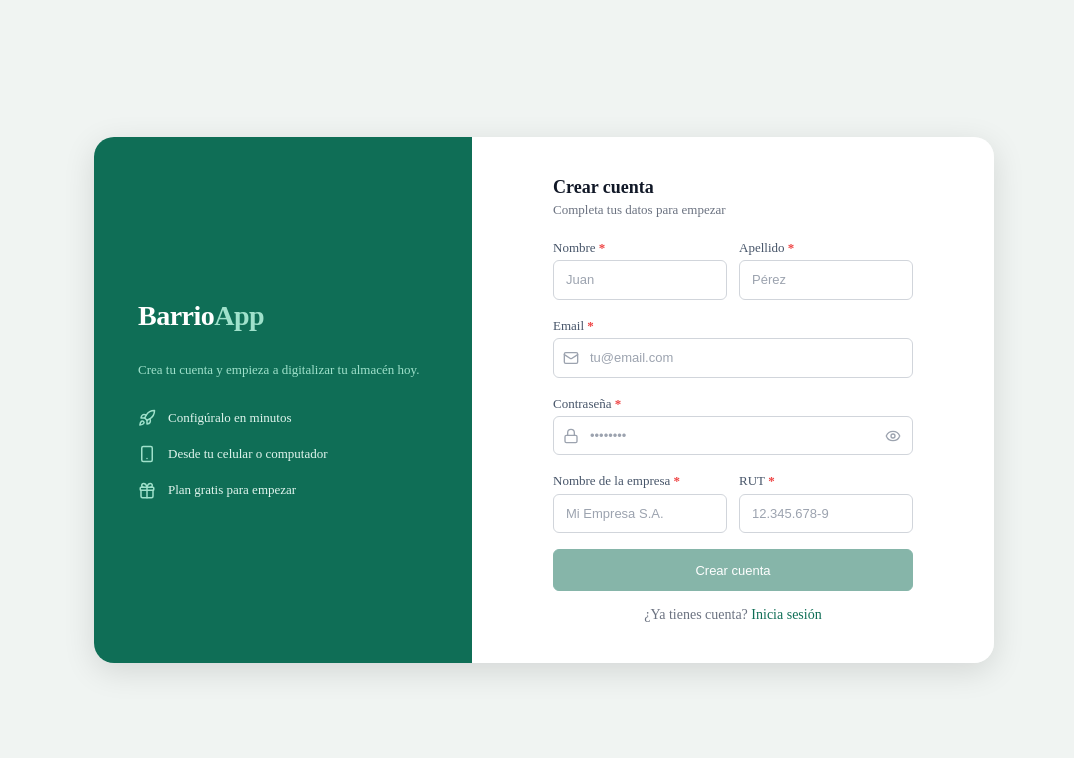
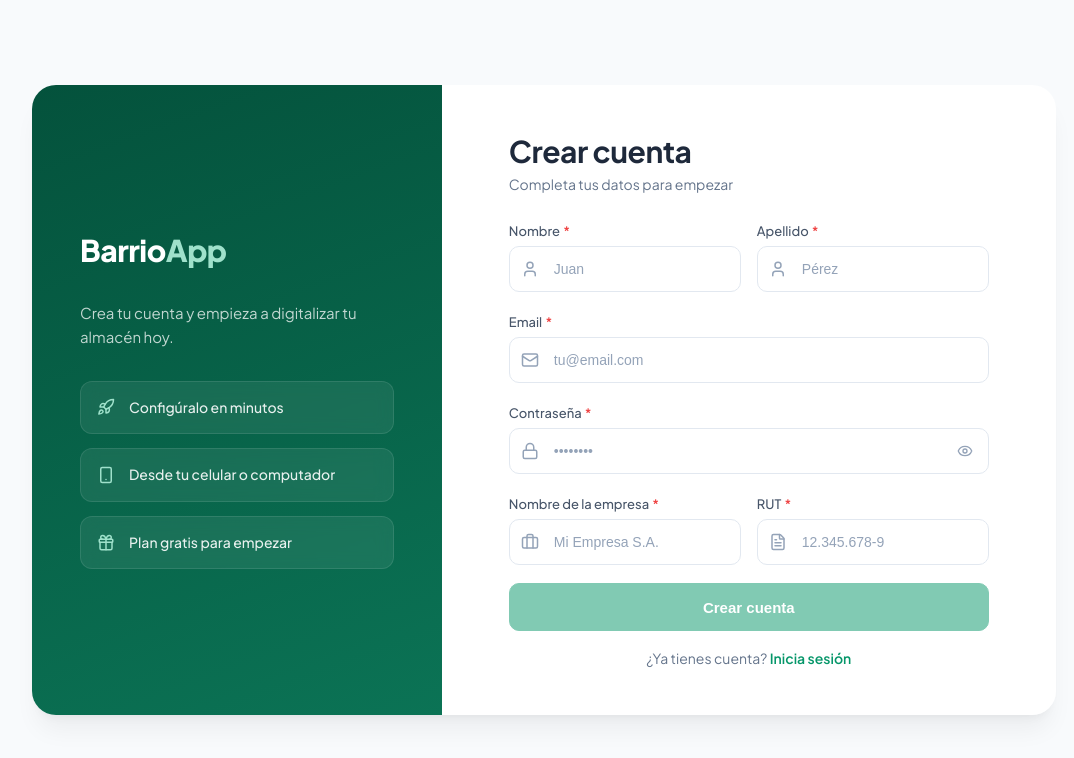
Before and after one commit to b3lmar0809/front-barrio, a React (Vite) app: page /registro in a window 1280 px wide. Shown: the top 758 px of the page, without its empty margins (96-1170 px from the left). Built offline with nearby package versions, Linux system fonts and the light colour scheme; no server answers.

Commit message:
feat: ajustando diseño de login y register

```diff
--- a/src/components/atoms/BenefitItem/BenefitItem.module.css
+++ b/src/components/atoms/BenefitItem/BenefitItem.module.css
@@ -8,7 +8,13 @@
 .item {
     display: flex;
     align-items: center;
-    gap: 0.75rem;
+    gap: 0.875rem;
+    background: rgba(255, 255, 255, 0.07);
+    backdrop-filter: blur(8px);
+    -webkit-backdrop-filter: blur(8px);
+    border: 1px solid rgba(255, 255, 255, 0.1);
+    border-radius: 12px;
+    padding: 16px;
 }
 
 .icon {
@@ -18,7 +24,8 @@
 }
 
 .text {
-    font-size: 0.8125rem;
-    color: #E1F5EE;
+    font-size: 0.875rem;
+    color: rgba(255, 255, 255, 0.9);
     line-height: 1.4;
+    font-weight: 500;
 }
--- a/src/components/atoms/Button/Button.module.css
+++ b/src/components/atoms/Button/Button.module.css
@@ -77,19 +77,28 @@
 
 /* green */
 .green {
-    background: #0F6E56;
-    border-color: #0F6E56;
+    background: #059669;
+    border-color: #059669;
     color: #ffffff;
+    font-weight: 600;
+    transition: background 0.2s, border-color 0.2s, transform 0.2s, opacity 0.15s;
 }
 
 .green:hover:not(:disabled) {
-    background: #0a5a45;
-    border-color: #0a5a45;
+    background: #047857;
+    border-color: #047857;
+    transform: translateY(-1px);
 }
 
 .green:active:not(:disabled) {
-    background: #084838;
-    border-color: #084838;
+    background: #065f46;
+    border-color: #065f46;
+    transform: translateY(0);
+}
+
+.green:focus-visible {
+    outline: 2px solid #059669;
+    outline-offset: 2px;
 }
 
 /* spinner */
--- a/src/components/atoms/Input/Input.module.css
+++ b/src/components/atoms/Input/Input.module.css
@@ -9,7 +9,7 @@
     display: flex;
     flex-direction: column;
     gap: 0.25rem;
-    margin-top: 0.25rem;
+    margin-top: 6px;
 }
 
 .inputWrapper {
@@ -20,35 +20,36 @@
 
 .icon {
     position: absolute;
-    left: 0.625rem;
+    left: 0.75rem;
     display: flex;
     align-items: center;
     pointer-events: none;
-    color: #9ca3af;
+    color: #94A3B8;
     z-index: 1;
 }
 
 .input {
     width: 100%;
-    padding: 0.5625rem 0.75rem;
-    font-size: 0.8125rem;
+    height: 46px;
+    padding: 0 1rem;
+    font-size: 0.875rem;
     line-height: 1.5;
-    color: #111827;
+    color: #1E293B;
     background: #ffffff;
-    border: 1px solid #d1d5db;
-    border-radius: 0.375rem;
+    border: 1px solid #E2E8F0;
+    border-radius: 10px;
     outline: none;
-    transition: border-color 0.15s, box-shadow 0.15s;
+    transition: all 0.2s;
     box-sizing: border-box;
 }
 
 .input::placeholder {
-    color: #9ca3af;
+    color: #94A3B8;
 }
 
 .input:focus {
-    border-color: #0F6E56;
-    box-shadow: 0 0 0 3px rgba(15, 110, 86, 0.12);
+    border-color: #059669;
+    box-shadow: 0 0 0 4px rgba(5, 150, 105, 0.15);
 }
 
 .input:disabled {
@@ -58,25 +59,25 @@
 }
 
 .inputWithIcon {
-    padding-left: 2.25rem;
+    padding-left: 2.75rem;
 }
 
 .inputWithToggle {
-    padding-right: 2.5rem;
+    padding-right: 2.75rem;
 }
 
 .inputError {
-    border-color: #ef4444;
+    border-color: #EF4444;
 }
 
 .inputError:focus {
-    border-color: #ef4444;
-    box-shadow: 0 0 0 3px rgba(239, 68, 68, 0.12);
+    border-color: #EF4444;
+    box-shadow: 0 0 0 4px rgba(239, 68, 68, 0.15);
 }
 
 .toggleBtn {
     position: absolute;
-    right: 0.5rem;
+    right: 0.75rem;
     display: flex;
     align-items: center;
     justify-content: center;
@@ -84,18 +85,18 @@
     border: none;
     cursor: pointer;
     padding: 0.25rem;
-    color: #9ca3af;
+    color: #94A3B8;
     border-radius: 0.25rem;
     transition: color 0.15s;
 }
 
 .toggleBtn:hover {
-    color: #6b7280;
+    color: #64748B;
 }
 
 .errorMsg {
     font-size: 0.75rem;
-    color: #ef4444;
+    color: #EF4444;
     margin: 0;
 }
 
--- a/src/components/organisms/LoginForm/LoginForm.tsx
+++ b/src/components/organisms/LoginForm/LoginForm.tsx
@@ -68,7 +68,7 @@
                 onChange={(e) => setEmail(e.target.value)}
                 required
                 error={errors.email}
-                icon={<Mail size={16} color="#9ca3af" />}
+                icon={<Mail size={18} color="#94A3B8" />}
             />
             <FormField
                 label="Contraseña"
@@ -79,7 +79,7 @@
                 onChange={(e) => setPassword(e.target.value)}
                 required
                 error={errors.password}
-                icon={<Lock size={16} color="#9ca3af" />}
+                icon={<Lock size={18} color="#94A3B8" />}
                 onTogglePassword={() => setShowPassword((p) => !p)}
                 showPassword={showPassword}
             />
--- a/src/components/organisms/RegisterForm/RegisterForm.module.css
+++ b/src/components/organisms/RegisterForm/RegisterForm.module.css
@@ -7,56 +7,61 @@
 .form {
     display: flex;
     flex-direction: column;
-    gap: 1rem;
+    gap: 1.125rem;
     width: 100%;
-    max-width: 360px;
+    max-width: 480px;
 }
 
 .formHeader {
-    margin-bottom: 0.25rem;
+    margin-bottom: 0.5rem;
 }
 
 .formTitle {
-    font-size: 1.125rem;
-    font-weight: 600;
-    color: #111827;
-    margin: 0 0 0.25rem;
+    font-size: 1.875rem;
+    font-weight: 700;
+    color: #1E293B;
+    margin: 0 0 0.375rem;
+    letter-spacing: -0.5px;
+    line-height: 1.2;
 }
 
 .formSubtitle {
-    font-size: 0.8125rem;
-    color: #6b7280;
+    font-size: 0.875rem;
+    color: #64748B;
     margin: 0;
 }
 
 .row {
     display: grid;
     grid-template-columns: 1fr 1fr;
-    gap: 0.75rem;
+    gap: 1rem;
 }
 
 .error {
-    font-size: 0.875rem;
-    color: #ef4444;
+    font-size: 0.8125rem;
+    color: #EF4444;
     margin: 0;
 }
 
 .submitBtn {
     width: 100%;
-    height: 2.625rem;
+    height: 48px;
+    border-radius: 10px;
+    font-size: 0.9375rem;
 }
 
 .loginText {
     font-size: 0.875rem;
-    color: #6b7280;
+    color: #64748B;
     text-align: center;
     margin: 0;
 }
 
 .loginLink {
-    color: #0F6E56;
-    font-weight: 500;
+    color: #059669;
+    font-weight: 600;
     text-decoration: none;
+    transition: text-decoration 0.15s;
 }
 
 .loginLink:hover {
--- a/src/components/organisms/RegisterForm/RegisterForm.tsx
+++ b/src/components/organisms/RegisterForm/RegisterForm.tsx
@@ -8,7 +8,7 @@
 import { Link } from 'react-router-dom'
 import FormField from '../../molecules/FormField/FormField'
 import Button from '../../atoms/Button/Button'
-import { Mail, Lock } from 'lucide-react'
+import { Mail, Lock, User, Briefcase, FileText } from 'lucide-react'
 import type { RegisterRequest } from '../../../api/AuthApi'
 import styles from './RegisterForm.module.css'
 
@@ -105,6 +105,7 @@
                     onChange={(e) => setName(e.target.value)}
                     required
                     error={errors.name}
+                    icon={<User size={18} color="#94A3B8" />}
                 />
                 <FormField
                     label="Apellido"
@@ -113,6 +114,7 @@
                     value={lastName}
                     onChange={(e) => setLastName(e.target.value)}
                     required
+                    icon={<User size={18} color="#94A3B8" />}
                 />
             </div>
 
@@ -125,7 +127,7 @@
                 onChange={(e) => setEmail(e.target.value)}
                 required
                 error={errors.email}
-                icon={<Mail size={16} color="#9ca3af" />}
+                icon={<Mail size={18} color="#94A3B8" />}
             />
 
             <FormField
@@ -137,7 +139,7 @@
                 onChange={(e) => setPassword(e.target.value)}
                 required
                 error={errors.password}
-                icon={<Lock size={16} color="#9ca3af" />}
+                icon={<Lock size={18} color="#94A3B8" />}
                 onTogglePassword={() => setShowPassword((p) => !p)}
                 showPassword={showPassword}
             />
@@ -151,6 +153,7 @@
                     onChange={(e) => setCompanyName(e.target.value)}
                     required
                     error={errors.companyName}
+                    icon={<Briefcase size={18} color="#94A3B8" />}
                 />
                 <FormField
                     label="RUT"
@@ -160,6 +163,7 @@
                     onChange={(e) => setRut(formatRut(e.target.value))}
                     required
                     maxLength={12}
+                    icon={<FileText size={18} color="#94A3B8" />}
                 />
             </div>
 
--- a/src/components/templates/AuthTemplate/AuthTemplate.module.css
+++ b/src/components/templates/AuthTemplate/AuthTemplate.module.css
@@ -1,9 +1,14 @@
 /**
  * AuthTemplate class
- * @Version: 1.0.0 - 06 may. 2026
+ * @Version: 1.1.0 - 16 jun. 2026
  * @Author: Matias Belmar - mati.belmar0625@gmail.com
  * @Since: 1.0.0 - 06 may. 2026
  */
+
+@import url('https://fonts.googleapis.com/css2?family=Plus+Jakarta+Sans:wght@400;500;600;700;800&display=swap');
+
+/* ── Default (single card) layout ───────────────────────── */
+
 .wrapper {
     min-height: 100vh;
     display: flex;
@@ -30,6 +35,7 @@
 }
 
 .logo {
+    font-family: 'Plus Jakarta Sans', 'Inter', sans-serif;
     font-size: 1.75rem;
     font-weight: 800;
     color: #111827;
@@ -53,32 +59,35 @@
     display: flex;
     align-items: center;
     justify-content: center;
-    background-color: #f0f4f2;
+    background-color: #F8FAFC;
     padding: 1.5rem;
 }
 
 .splitWrapper {
     display: flex;
     width: 100%;
-    max-width: 900px;
-    min-height: 520px;
-    border-radius: 1.25rem;
+    max-width: 1024px;
+    min-height: 580px;
+    border-radius: 24px;
     overflow: hidden;
-    box-shadow: 0 8px 32px rgba(0, 0, 0, 0.12);
+    box-shadow:
+        0 20px 25px -5px rgb(0 0 0 / 0.05),
+        0 8px 10px -6px rgb(0 0 0 / 0.05);
+    font-family: 'Plus Jakarta Sans', 'Inter', sans-serif;
 }
 
 .leftPanel {
-    flex: 0 0 42%;
-    background: #0F6E56;
+    flex: 0 0 40%;
+    background: linear-gradient(160deg, #04523C 0%, #0B7355 100%);
     display: flex;
     flex-direction: column;
     justify-content: center;
-    padding: 2.5rem 2.75rem;
-    gap: 1.75rem;
+    padding: 2.75rem 3rem;
+    gap: 2rem;
 }
 
 .splitLogo {
-    font-size: 1.75rem;
+    font-size: 1.875rem;
     font-weight: 800;
     color: #ffffff;
     letter-spacing: -0.5px;
@@ -90,16 +99,17 @@
 }
 
 .slogan {
-    font-size: 0.8125rem;
-    color: #9FE1CB;
+    font-size: 0.9375rem;
+    color: rgba(255, 255, 255, 0.75);
     line-height: 1.6;
     margin: 0;
+    font-weight: 400;
 }
 
 .benefits {
     display: flex;
     flex-direction: column;
-    gap: 1.125rem;
+    gap: 0.875rem;
 }
 
 .rightPanel {
@@ -108,7 +118,7 @@
     align-items: center;
     justify-content: center;
     background: #ffffff;
-    padding: 2.5rem 2rem;
+    padding: 3rem;
 }
 
 @media (max-width: 768px) {
@@ -125,7 +135,7 @@
 
     .leftPanel {
         flex: none;
-        padding: 1.75rem 1.5rem;
+        padding: 2rem 1.75rem;
         gap: 1.25rem;
     }
 
--- a/src/components/templates/AuthTemplate/AuthTemplate.tsx
+++ b/src/components/templates/AuthTemplate/AuthTemplate.tsx
@@ -6,7 +6,7 @@
  */
 import React from 'react'
 import BenefitItem from '../../atoms/BenefitItem/BenefitItem'
-import { PosIcon, InventoryIcon, ReportsIcon } from '../../atoms/icon/Icon'
+import { Zap, Package, BarChart2 } from 'lucide-react'
 import styles from './AuthTemplate.module.css'
 
 interface BenefitConfig {
@@ -25,9 +25,9 @@
 const defaultSlogan = 'Gestiona tu almacén de barrio desde un solo lugar.'
 
 const defaultBenefits: BenefitConfig[] = [
-    { icon: <PosIcon size={18} color="#9FE1CB" />, text: 'Punto de venta rápido' },
-    { icon: <InventoryIcon size={18} color="#9FE1CB" />, text: 'Control de inventario' },
-    { icon: <ReportsIcon size={18} color="#9FE1CB" />, text: 'Reportes y finanzas' },
+    { icon: <Zap size={18} color="#9FE1CB" />, text: 'Punto de venta rápido' },
+    { icon: <Package size={18} color="#9FE1CB" />, text: 'Control de inventario' },
+    { icon: <BarChart2 size={18} color="#9FE1CB" />, text: 'Reportes y finanzas' },
 ]
 
 const AuthTemplate: React.FC<AuthTemplateProps> = ({
```
Also changed, not shown: src/components/organisms/LoginForm/LoginForm.module.css (+20 -15 lines).
